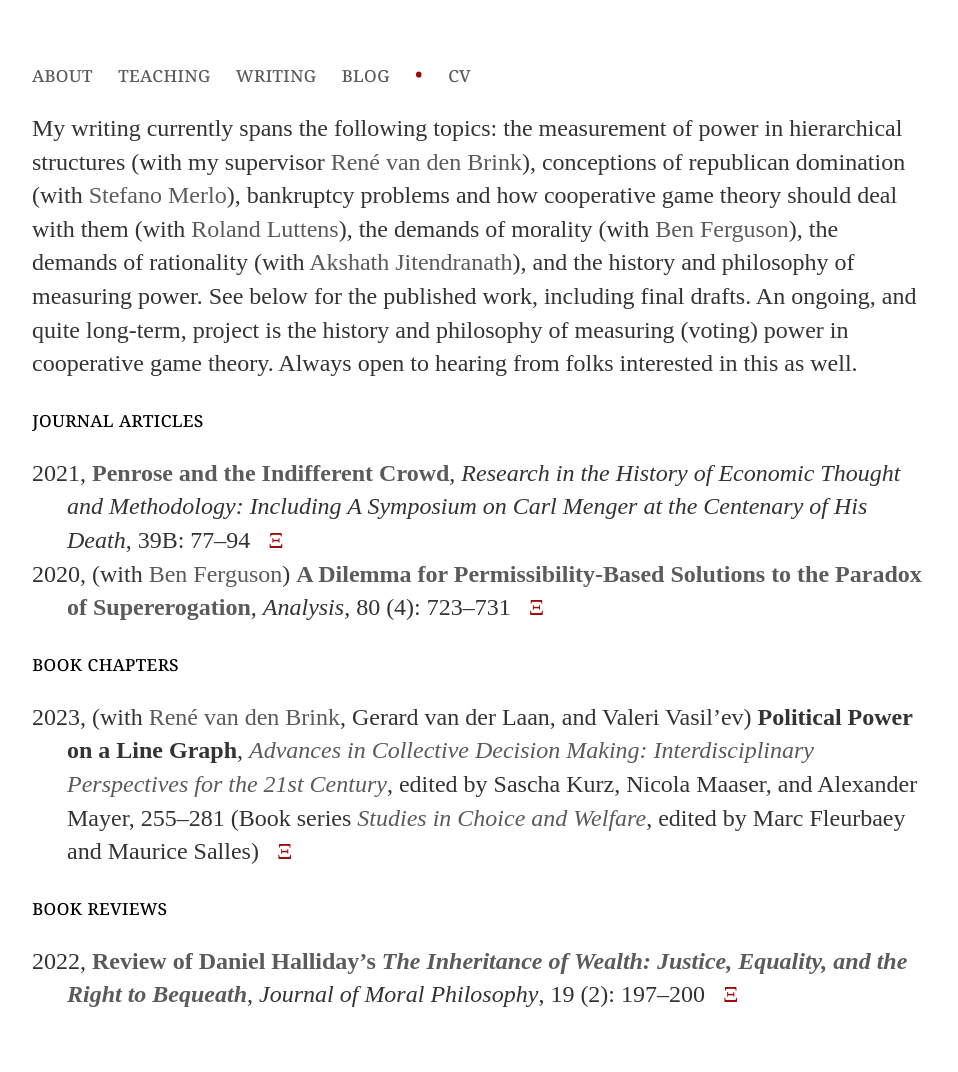
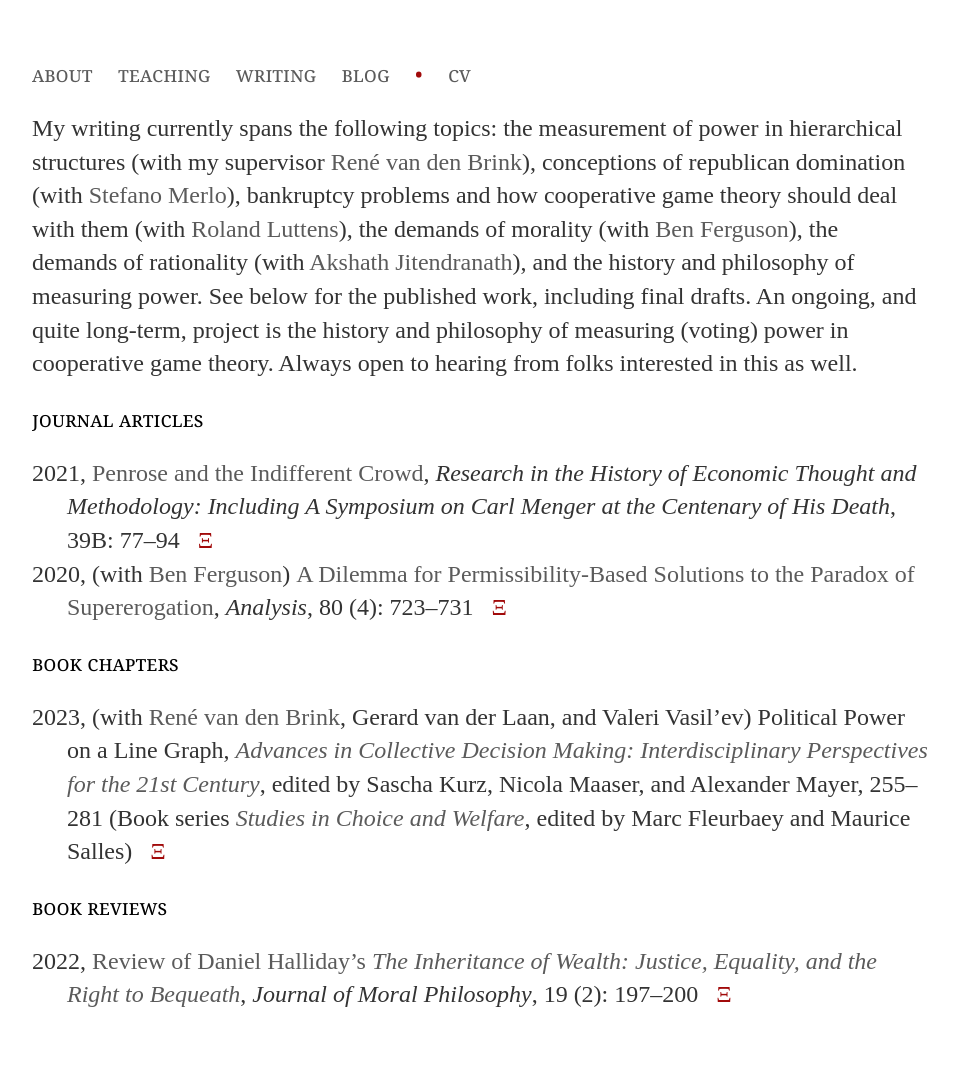
Before and after one commit to uzunovam/uzunovam, a Jekyll site: the page built from writing/index.html, in a window 1280 px wide. Shown: the whole page, without its empty margins (160-1118 px from the left). Built offline with Jekyll 4.4.1, drawn with Linux system fonts in a browser that asks for light colours.

Commit message:
Update main.css

```diff
--- a/css/main.css
+++ b/css/main.css
@@ -52,6 +52,9 @@ p.lastreference {
     padding-top: 0;
     margin-top: 0;
 }
+strong {
+  font-weight: 500;
+}
 numerals {
     font-family: Georgia, serif;
     font-variant: oldstyle-nums;
```
